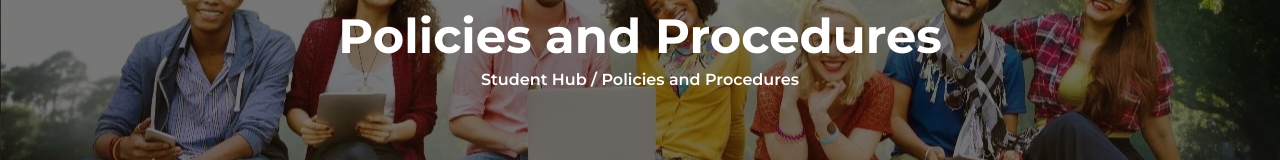
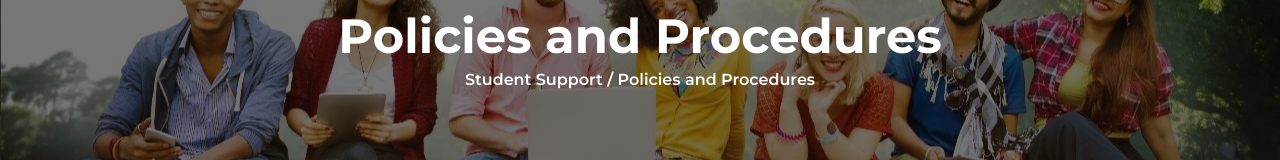
Before and after one commit to Weboro/ChurchillStudentHub, a Next.js app: page /policies in a window 1280 px wide. Shown: the part 241-401 px from the top of the page. Built offline with nearby package versions, Linux system fonts and the light colour scheme.

Commit message:
CHANGE: Student hub -> Student Support

```diff
--- a/src/app/how-to-guide/page.jsx
+++ b/src/app/how-to-guide/page.jsx
@@ -26,7 +26,7 @@ const HowToGuidePage = () => {
             subTitle={
               <p className="text-white">
                 <Link href="/" className="text-white">
-                  Student Hub
+                  Student Support
                 </Link>
                 <span> / How to Guide</span>
               </p>
--- a/src/app/layout.tsx
+++ b/src/app/layout.tsx
@@ -7,7 +7,7 @@ export const metadata: Metadata = {
   // default:'fsf',
   // template:'%s - sdfsd | sdfs'
   // },
-  title: "Churchil Student Hub",
+  title: "Churchil Student Support",
   // description: "sdfsd",
 };
 
--- a/src/app/newslatter-form/page.jsx
+++ b/src/app/newslatter-form/page.jsx
@@ -16,11 +16,10 @@ const NewslatterForm = () => {
       <div className="flex flex-col gap-[32px] lg:gap-[64px]">
         <div>
           <TopBannerCard
-            image={`/assets/heroImage-2.jpeg
-`}
+            image={`/assets/heroImage-2.jpeg`}
             titleSpan={""}
             title={"Newslatter Form"}
-            subTitle={`Student Hub > Request Form > Newslatter Form`}
+            subTitle={`Student Support > Request Form > Newslatter Form`}
           />
         </div>
         <div>
--- a/src/app/policies/page.jsx
+++ b/src/app/policies/page.jsx
@@ -25,7 +25,7 @@ const PoliciesList = () => {
             subTitle={
               <p className="text-white">
                 <Link href="/" className="text-white">
-                  Student Hub
+                  Student Support
                 </Link>
                 <span> / Policies and Procedures</span>
               </p>
--- a/src/app/request-form/page.jsx
+++ b/src/app/request-form/page.jsx
@@ -29,7 +29,7 @@ const RequestFormPage = () => {
             subTitle={
               <p className="text-white">
                 <Link href="/" className="text-white">
-                  Student Hub
+                  Student Support
                 </Link>
                 <span> / Request Form</span>
               </p>
--- a/src/app/useful-links/page.jsx
+++ b/src/app/useful-links/page.jsx
@@ -24,7 +24,7 @@ const UsefuLinks = () => {
             image={`/assets/heroImage-2.jpeg`}
             titleSpan={"Useful"}
             title={"Links"}
-            subTitle={`Student Hub > Request Form > Useful Links`}
+            subTitle={`Student Support > Request Form > Useful Links`}
           />
         </div>
         <div className="container mx-auto px-5">
--- a/src/components/globals/footer/index.jsx
+++ b/src/components/globals/footer/index.jsx
@@ -171,7 +171,7 @@ const Footer = () => {
                 </h3>
                 <ul className="flex flex-col gap-1 text-[14px]">
                   <li>
-                    <Link href={""}>Student Hub</Link>
+                    <Link href={""}>Student Support</Link>
                   </li>
                   <li>
                     <Link href={""}>Staff Login</Link>
--- a/src/components/sections/ReportFormSections/ReportFormSection.jsx
+++ b/src/components/sections/ReportFormSections/ReportFormSection.jsx
@@ -43,7 +43,7 @@ const ReportFormSection = ({ slug }) => {
                 image={`${data?.image}`}
                 titleSpan={"Refund"}
                 title={"Form"}
-                subTitle={`Student Hub > Request Form > ${data?.menuTitle}`}
+                subTitle={`Student Support > Request Form > ${data?.menuTitle}`}
               />
             </div>
 
--- a/src/components/sections/policiesSections/PoliciesDetails.jsx
+++ b/src/components/sections/policiesSections/PoliciesDetails.jsx
@@ -17,7 +17,7 @@ const PoliciesDetails = ({ slug }) => {
             image={`${data?.CatagoriesItem?.image}`}
             titleSpan={``}
             title={`${data?.menuTitle}`}
-            subTitle={`Student Hub > Request Form > ${data?.menuTitle}`}
+            subTitle={`Student Support > Request Form > ${data?.menuTitle}`}
           />
         </div>
 
--- a/src/components/sections/upcomingEventsSections/UpcomingEventsSection.jsx
+++ b/src/components/sections/upcomingEventsSections/UpcomingEventsSection.jsx
@@ -86,7 +86,7 @@ const UpcomingEventsSection = () => {
           image={`/assets/heroImage-2.jpeg`}
           titleSpan={""}
           title={"Upcoming Key Dates"}
-          subTitle={`Student Hub > Request Form > Upcoming Key Dates`}
+          subTitle={`Student Support > Request Form > Upcoming Key Dates`}
         />
       </div>
       <div className="container mx-auto px-5">
```
